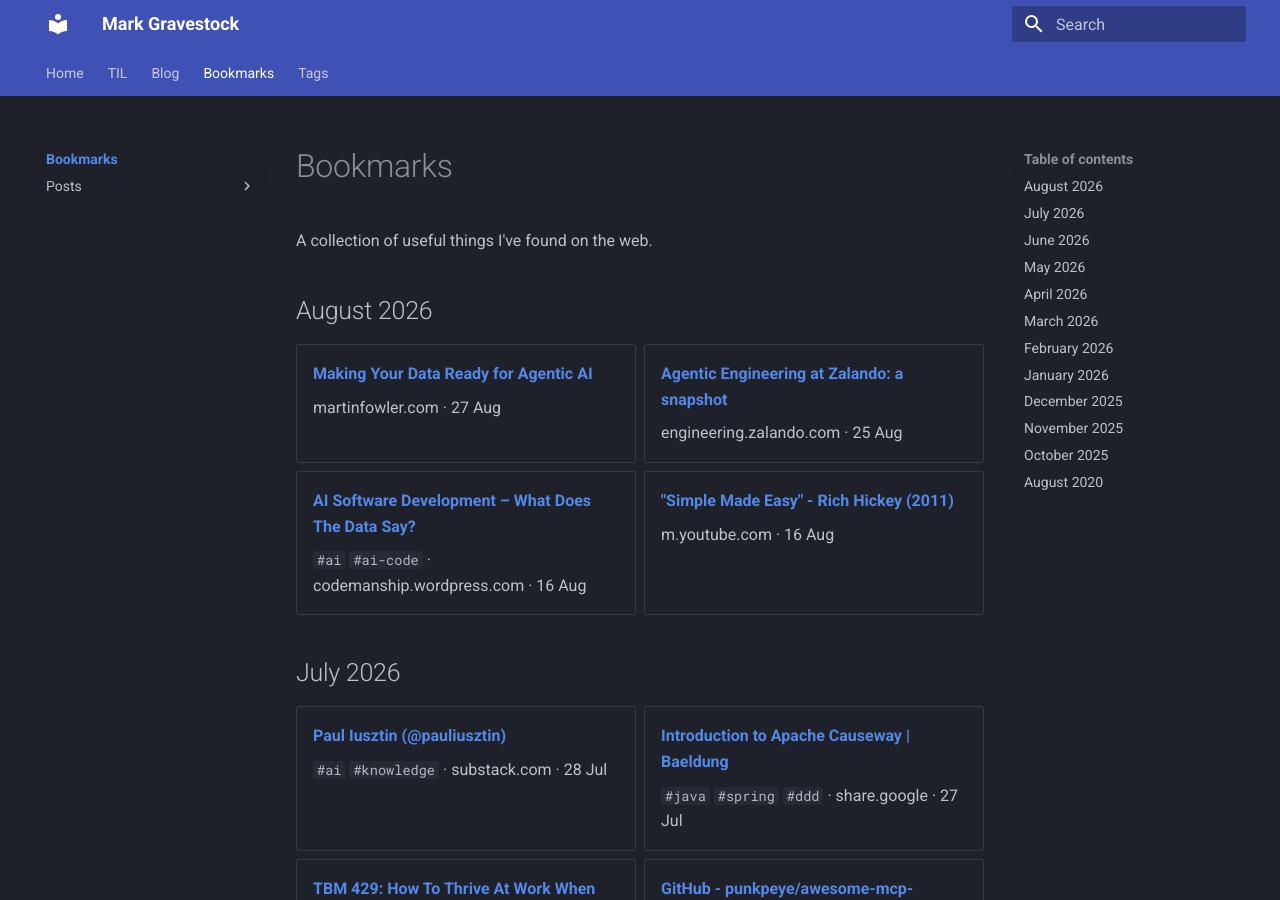
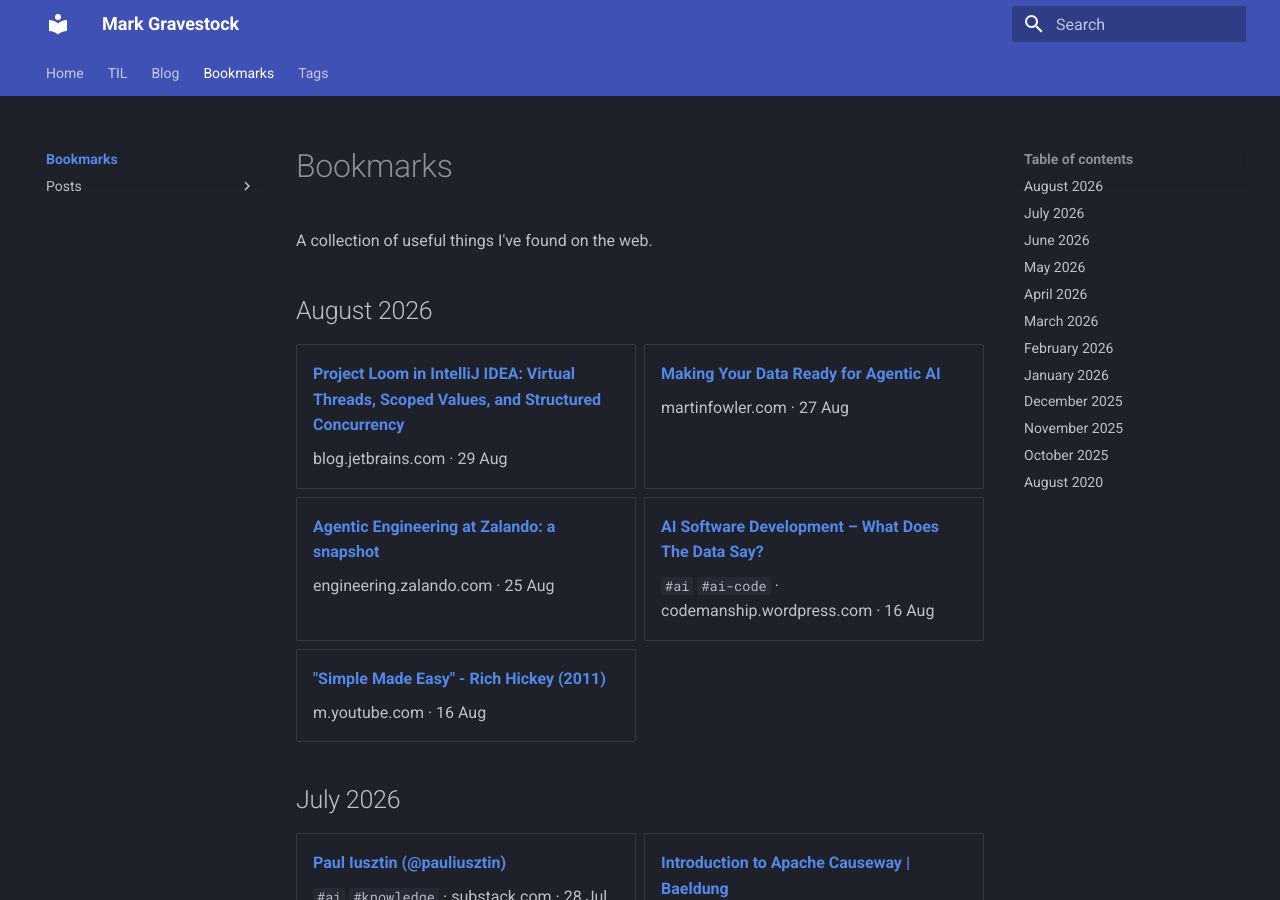
Before and after one commit to MarkGravestock/personal-site, an MkDocs documentation site: the page built from docs/bookmarks/index.md, in a window 1280 px wide and 900 px high. Built offline with MkDocs 1.6.1 and Material for MkDocs 9.7.7, drawn with Linux system fonts in a browser that asks for light colours.

Commit message:
chore: update bookmarks 2026-08-29

```diff
--- a/docs/bookmarks/index.md
+++ b/docs/bookmarks/index.md
@@ -8,6 +8,10 @@ A collection of useful things I've found on the web.
 ## August 2026
 
 <div class="grid cards" markdown>
+
+- **[Project Loom in IntelliJ IDEA: Virtual Threads, Scoped Values, and Structured Concurrency](posts/2026-08-29-project-loom-in-intellij-idea-virtual-threads-scop.md)**
+
+    blog.jetbrains.com · 29 Aug
 
 - **[Making Your Data Ready for Agentic AI](posts/2026-08-27-making-your-data-ready-for-agentic-ai.md)**
 
```
Also changed, not shown: docs/bookmarks/posts/2026-08-29-project-loom-in-intellij-idea-virtual-threads-scop.md (added, +8 -0 lines).
